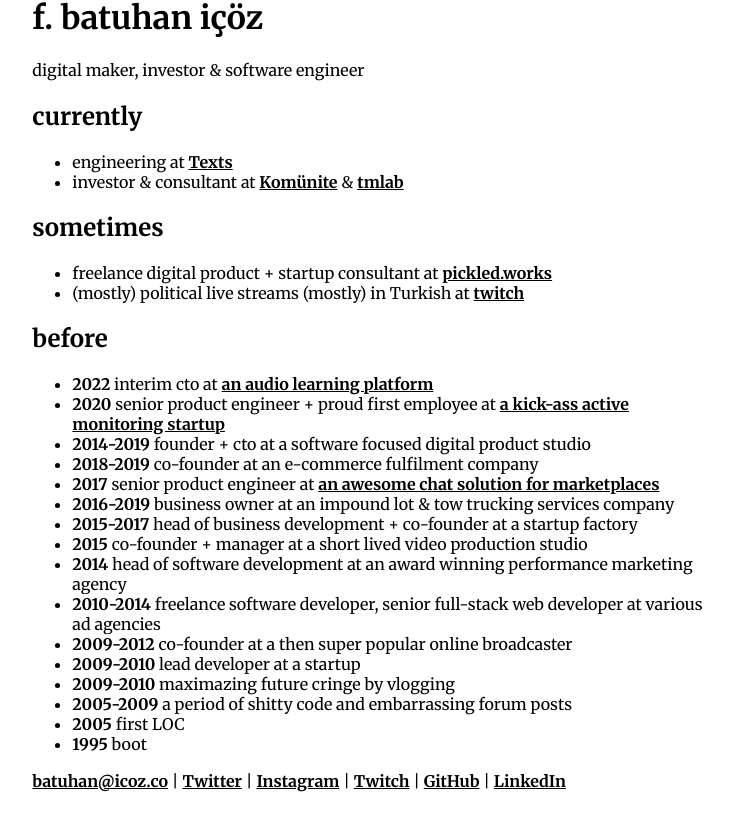
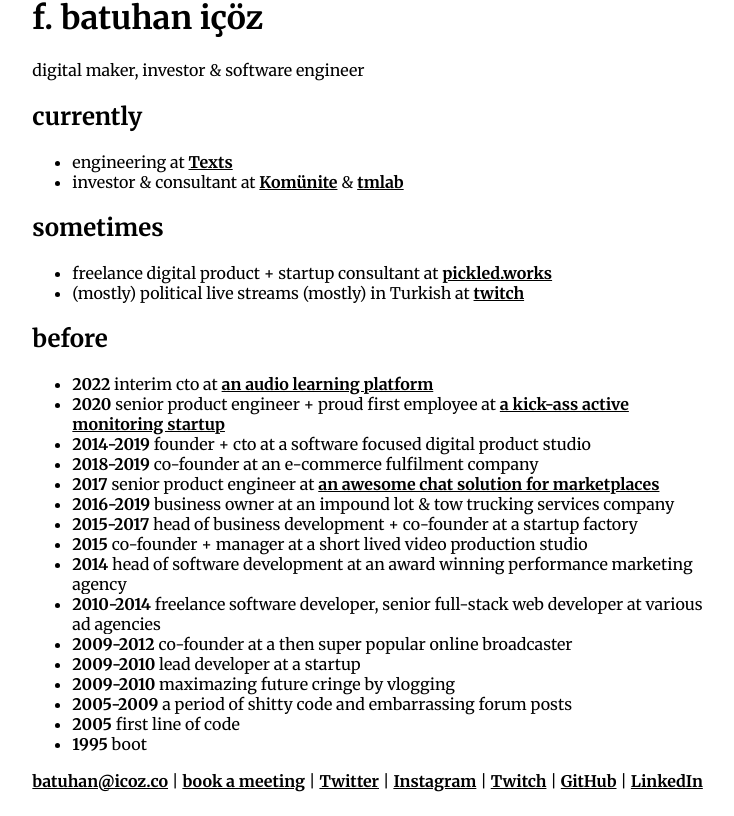
Before and after one commit to batuhan/batuhan, a Next.js app: page / in a window 1280 px wide. Shown: the part 230-1046 px from the top of the page, without its empty margins (70-804 px from the left). Built offline with nearby package versions, Linux system fonts and the light colour scheme.

Commit message:
LOC -> line of code

```diff
--- a/pages/index.js
+++ b/pages/index.js
@@ -93,7 +93,7 @@
             <strong>2005-2009</strong> a period of shitty code and embarrassing forum posts
           </li>
           <li>
-            <strong>2005</strong> first LOC
+            <strong>2005</strong> first line of code
           </li>
           <li>
             <strong>1995</strong> boot
@@ -102,6 +102,7 @@
 
         <p className="make-it-bold">
           <a href="mailto:batuhan@icoz.co">batuhan@icoz.co</a> |{" "}
+          <a href="https://calendly.com/batuhan">book a meeting</a> |{" "}
           <a href="https://twitter.com/batuhan">Twitter</a> |{" "}
           <a href="https://instagram.com/batuhan">Instagram</a> |{" "}
           <a href="https://twitch.tv/susbatuhan">Twitch</a> |{" "}
```
